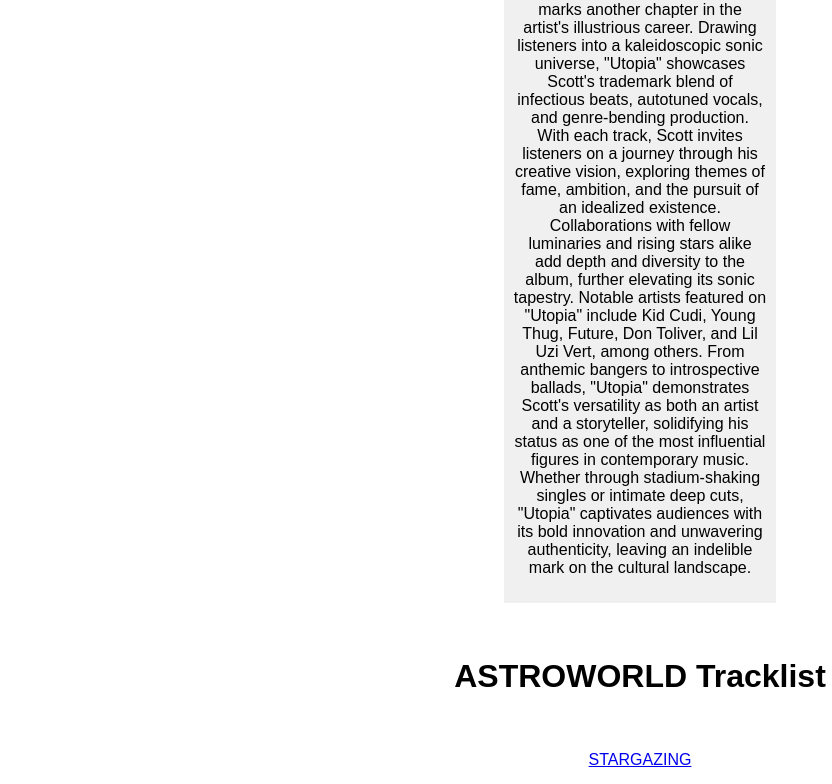
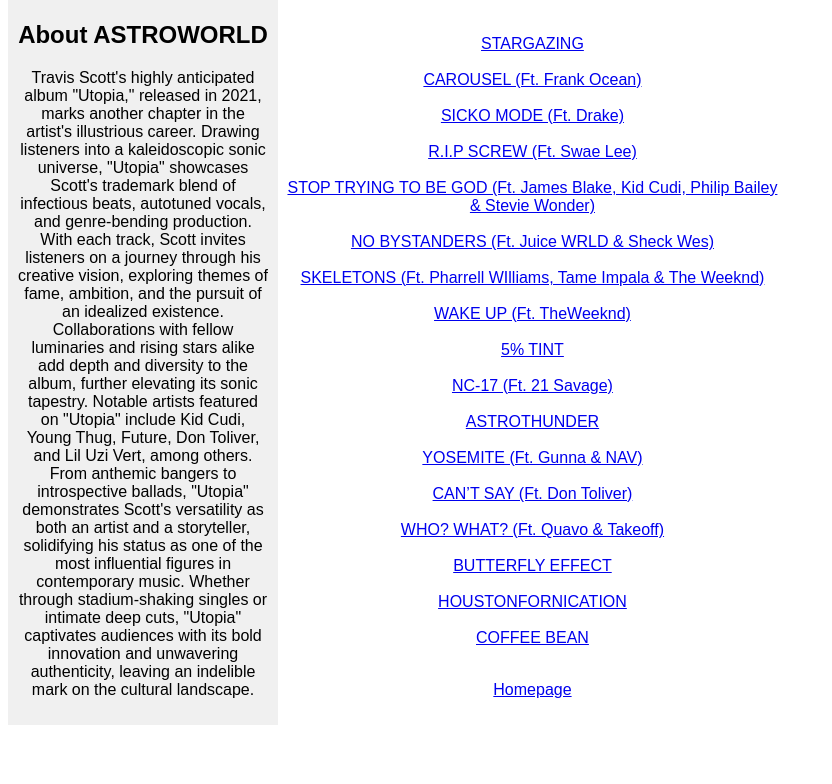
Before and after one commit to TanveerSngh/Travis-Scott-Website, a plain HTML site: page Astroworld Tracklist.html in a window 1280 px wide. Shown: the part 141-925 px from the top of the page, without its empty margins (0-832 px from the left). After the commit the page ends 874 px from the top, so only its background shows below. Drawn offline with Linux system fonts and the light colour scheme.

Commit message:
replaced ASTROWORLD Code

```diff
--- a/Astroworld Tracklist.html
+++ b/Astroworld Tracklist.html
@@ -1,6 +1,9 @@
+
 <html>
-    <head>
-        <style>
+
+<head>
+    <title>Page</title>
+    <style>
         body {
             text-align: center;
             font-family: Arial, sans-serif;
@@ -10,23 +13,18 @@
         .container {
             display: inline-block;
             margin-top: 20px;
-            vertical-align: top;
         }
 
         .information-box {
             display: inline-block;
             background-color: #f0f0f0;
             padding: 10px;
-            width: 20%;
-            vertical-align: top;
-            float: left 5px;
+            width: 250px;
         }
 
         .tracklist {
             display: inline-block;
-            width: 50%;
-            vertical-align: top;
-            margin-right: 20%
+            width: 500px;
         }
 
         #song1 {
@@ -38,7 +36,7 @@
 <body style="text-align: center; font-family: Arial, sans-serif;">
     <div class="container">
         <div class="information-box">
-            <h2>About "UTOPIA"</h2>
+            <h2>About ASTROWORLD</h2>
             <p>Travis Scott's highly anticipated album "Utopia," released in 2021, marks another chapter in the artist's
                 illustrious career. Drawing listeners into a kaleidoscopic sonic universe, "Utopia" showcases Scott's
                 trademark blend of infectious beats, autotuned vocals, and genre-bending production. With each track,
@@ -54,14 +52,13 @@
                 stadium-shaking singles or intimate deep cuts, "Utopia" captivates audiences with its bold innovation
                 and
                 unwavering authenticity, leaving an indelible mark on the cultural landscape.
+
             </p>
         </div>
 
-        <title>Page</title>
-    </head>
-    <body style="text-align: center; font-family: Arial, sans-serif;">
 
-        <p id="song1">
+        <div class="tracklist">
+          <p id="song1">
             <br><h1><b>ASTROWORLD Tracklist</b></h1>
             <br>
    <p>  <a href="Astroworld Lyric Page.html?#song1">STARGAZING</a>
@@ -100,6 +97,12 @@
 </p>
 <br>
     <a href="index.html?#return">Homepage</a>
+        </div>
 
-    </body>
+    </div>
+    </div>
+
+
+</body>
+
 </html>
```
